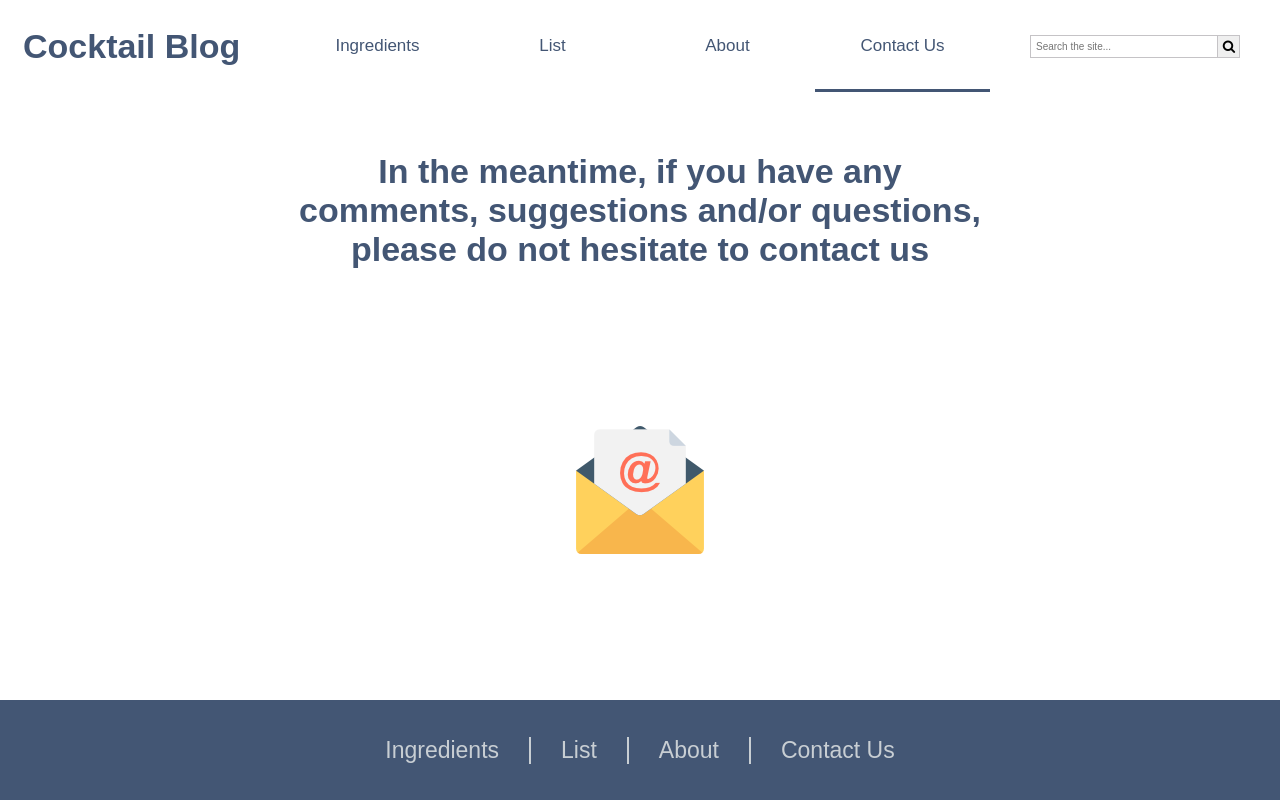
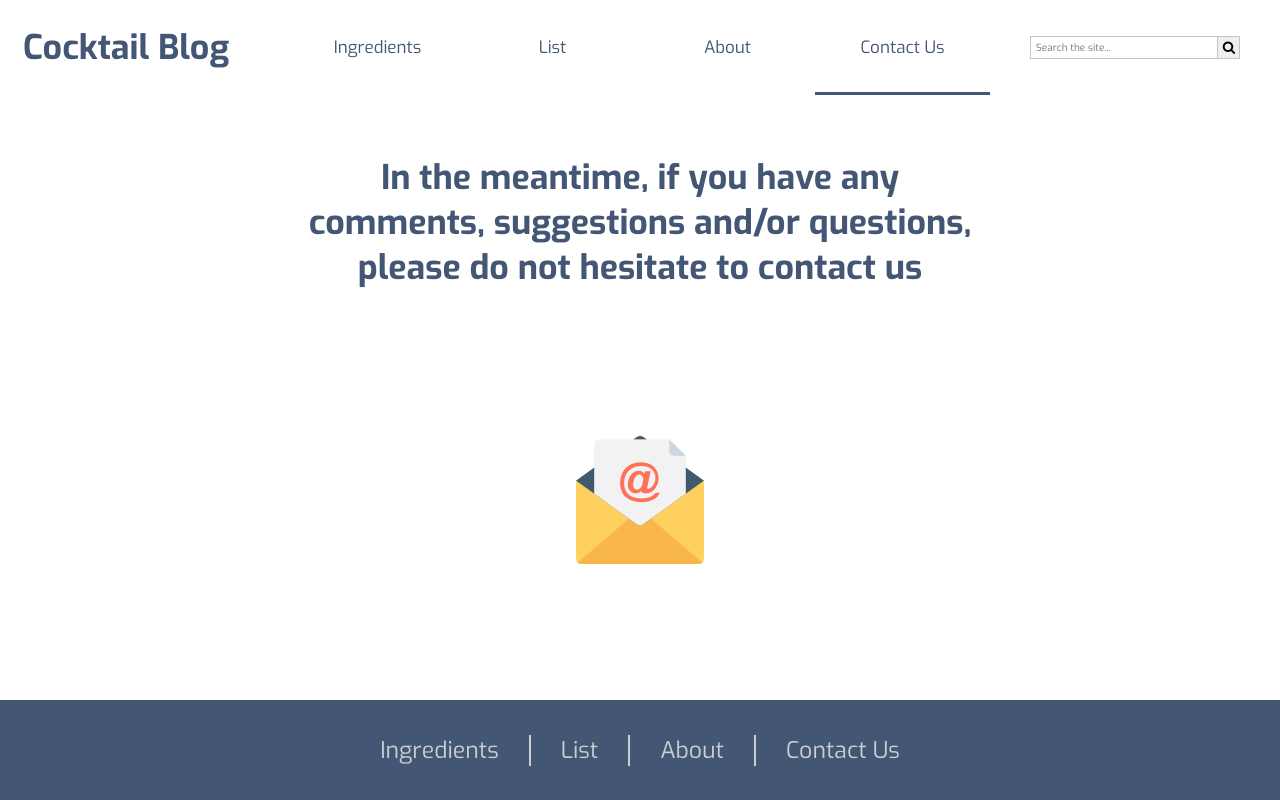
Before and after one commit to YanaTrifonova/cocktail_blog, a Flask app: page /contactUs in a window 1280 px wide. Run offline with Flask 2, Linux system fonts and the light colour scheme; some libraries are stand-ins or nearby versions.

Commit message:
font family fix for contact us page

```diff
--- a/scss/modules/_contactUs.scss
+++ b/scss/modules/_contactUs.scss
@@ -30,9 +30,9 @@
   }
 
   &-fix {
-    grid-template-rows: minmax(12rem, max-content) minmax(15rem, calc(100vh - 19rem - 28.5rem + 9.6rem));
+    grid-template-rows: minmax(12rem, max-content) minmax(15rem, calc(100vh - 19rem - 28.5rem + 7.5rem));
   }
   &-fixFF {
-    grid-template-rows: minmax(12rem, max-content) minmax(15rem, calc(100vh - 19rem - 28.5rem + 11rem));
+    grid-template-rows: minmax(12rem, max-content) minmax(15rem, calc(100vh - 19rem - 28.5rem + 6.8rem));
   }
 }
--- a/static/stylesheet/main.css
+++ b/static/stylesheet/main.css
@@ -588,13 +588,13 @@ i::before {
 }
 
 .contactUs-fix {
-  grid-template-rows: minmax(12rem, -webkit-max-content) minmax(15rem, calc(100vh - 19rem - 28.5rem + 9.6rem));
-  grid-template-rows: minmax(12rem, max-content) minmax(15rem, calc(100vh - 19rem - 28.5rem + 9.6rem));
+  grid-template-rows: minmax(12rem, -webkit-max-content) minmax(15rem, calc(100vh - 19rem - 28.5rem + 7.5rem));
+  grid-template-rows: minmax(12rem, max-content) minmax(15rem, calc(100vh - 19rem - 28.5rem + 7.5rem));
 }
 
 .contactUs-fixFF {
-  grid-template-rows: minmax(12rem, -webkit-max-content) minmax(15rem, calc(100vh - 19rem - 28.5rem + 11rem));
-  grid-template-rows: minmax(12rem, max-content) minmax(15rem, calc(100vh - 19rem - 28.5rem + 11rem));
+  grid-template-rows: minmax(12rem, -webkit-max-content) minmax(15rem, calc(100vh - 19rem - 28.5rem + 6.8rem));
+  grid-template-rows: minmax(12rem, max-content) minmax(15rem, calc(100vh - 19rem - 28.5rem + 6.8rem));
 }
 
 .pageNotFound__header {
--- a/templates/contactUs.html
+++ b/templates/contactUs.html
@@ -3,6 +3,7 @@
 <head>
     <meta charset="UTF-8">
     <title>Cocktail Blog - contact us</title>
+    <link href="https://fonts.googleapis.com/css?family=Exo:400,500,600,700" rel="stylesheet">
     <link rel="stylesheet" href="https://cdnjs.cloudflare.com/ajax/libs/font-awesome/4.7.0/css/font-awesome.min.css">
     <link rel="stylesheet" href="../static/stylesheet/main.css">
     <script src="http://cdnjs.cloudflare.com/ajax/libs/jquery/3.2.1/jquery.js"></script>
```
